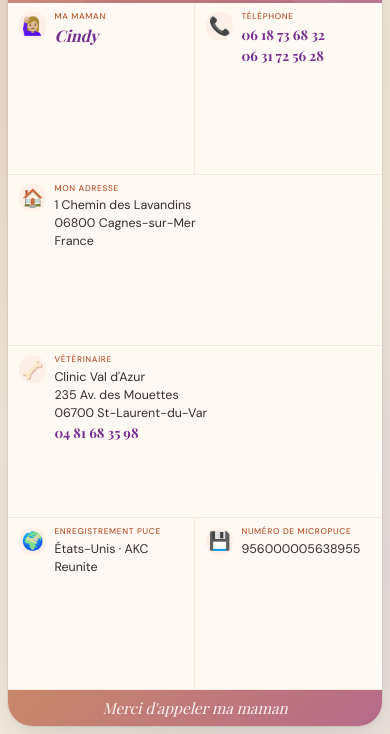
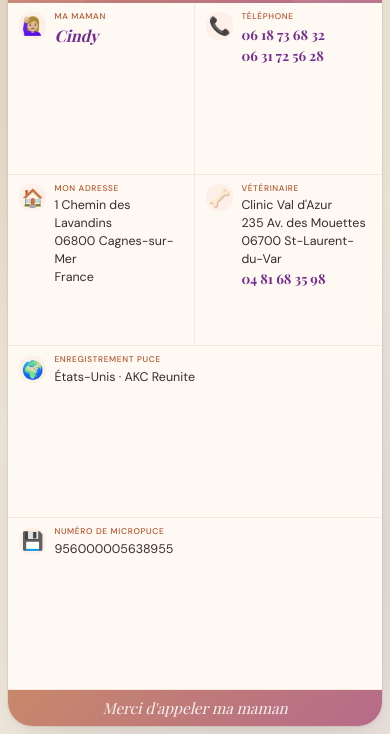
Before and after one commit to cindyMendes/piper, a plain HTML site: page index.html in a window 390 px wide. Shown: the part 110-844 px from the top of the page. Drawn offline with nearby package versions, Linux system fonts and the light colour scheme; a web font is replaced by a local one.

Commit message:
Try another mobile layout

```diff
--- a/style.css
+++ b/style.css
@@ -254,8 +254,8 @@ body {
     border-right: none;
   }
 
-  .cell:nth-child(3),
-  .cell:nth-child(4) {
+  .cell:nth-child(5),
+  .cell:nth-child(6) {
     grid-column: span 2;
     border-right: none;
   }
```
